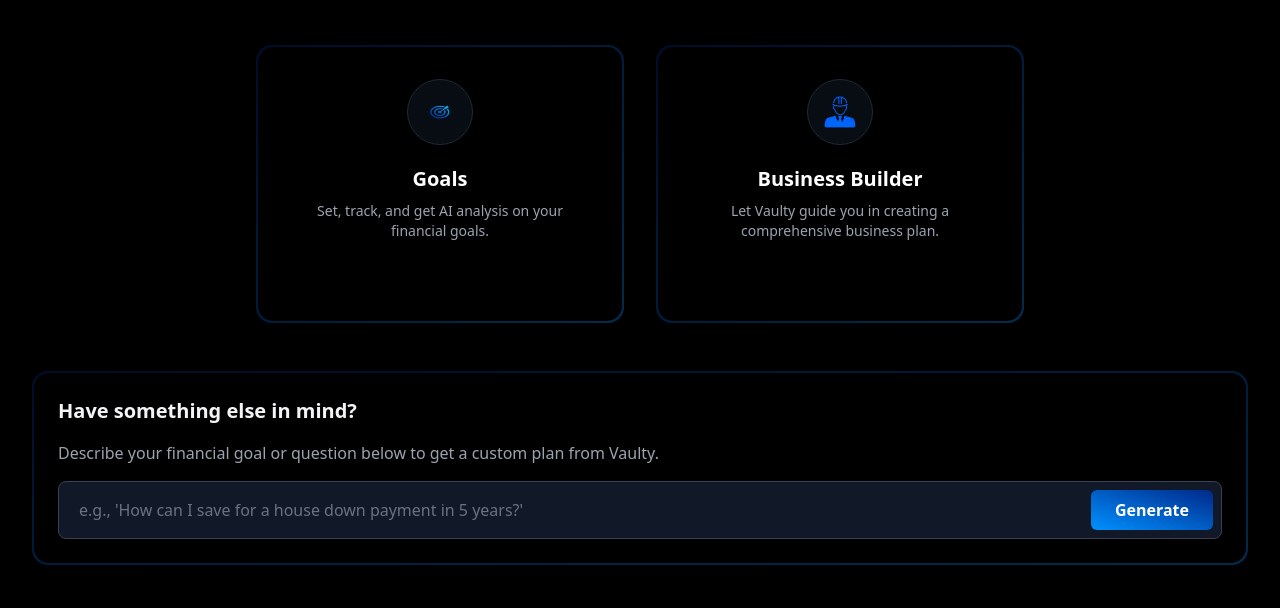
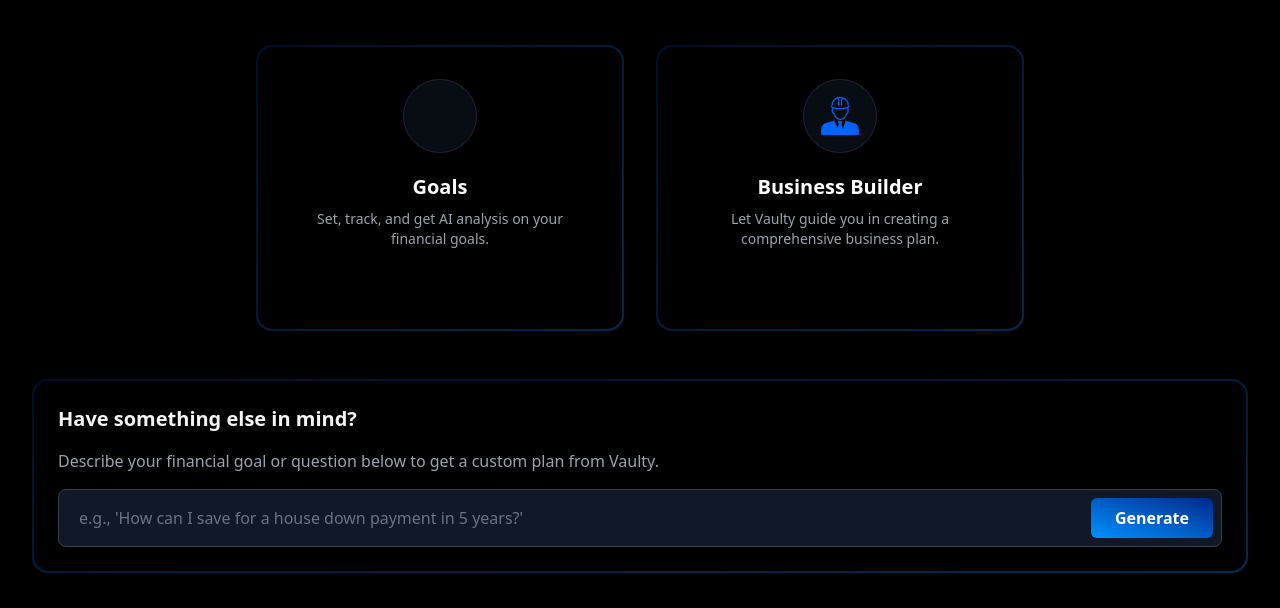
Before and after one commit to stojkeex/vaultyy, a plain HTML site: page index.html in a window 1280 px wide. Shown: the part 192-800 px from the top of the page. Drawn offline with nearby package versions, Linux system fonts and the light colour scheme.

Commit message:
index.html

```diff
--- a/index.html
+++ b/index.html
@@ -69,7 +69,7 @@
                     <div data-view="goals" class="dashboard-card p-0.5 bg-gradient-to-br from-[#00298a]/30 to-[#0091ff]/30 rounded-2xl transition-all duration-300 cursor-pointer group hover:from-[#00298a] hover:to-[#0091ff] hover:shadow-lg hover:shadow-blue-500/20">
                         <div class="bg-black w-full h-full rounded-[15px] p-6 sm:p-8 flex flex-col items-center text-center">
                             <div class="bg-gray-900/50 p-4 rounded-full border border-gray-800">
-                                <img src="/goals.png" alt="Goals Icon" class="w-8 h-8">
+                                <svg xmlns="http://www.w3.org/2000/svg" width="24" height="24" viewBox="0 0 24 24" fill="none" stroke="currentColor" stroke-width="2" stroke-linecap="round" stroke-linejoin="round" class="w-10 h-10 bg-gradient-to-bl from-[#00298a] to-[#0091ff] bg-clip-text text-transparent"><circle cx="12" cy="12" r="10"/><circle cx="12" cy="12" r="6"/><circle cx="12" cy="12" r="2"/></svg>
                             </div>
                             <h3 class="text-lg sm:text-xl font-bold text-white mt-5">Goals</h3>
                             <p class="text-gray-400 text-sm mt-2 flex-grow">Set, track, and get AI analysis on your financial goals.</p>
@@ -79,7 +79,7 @@
                     <div data-view="businessBuilder" class="dashboard-card p-0.5 bg-gradient-to-br from-[#00298a]/30 to-[#0091ff]/30 rounded-2xl transition-all duration-300 cursor-pointer group hover:from-[#00298a] hover:to-[#0091ff] hover:shadow-lg hover:shadow-blue-500/20">
                         <div class="bg-black w-full h-full rounded-[15px] p-6 sm:p-8 flex flex-col items-center text-center">
                             <div class="bg-gray-900/50 p-4 rounded-full border border-gray-800">
-                               <img src="/businessbuilder.png" alt="Business Builder Icon" class="w-8 h-8">
+                               <img src="/businessbuilder.png" alt="Business Builder Icon" class="w-10 h-10">
                             </div>
                             <h3 class="text-lg sm:text-xl font-bold text-white mt-5">Business Builder</h3>
                             <p class="text-gray-400 text-sm mt-2 flex-grow">Let Vaulty guide you in creating a comprehensive business plan.</p>
```
